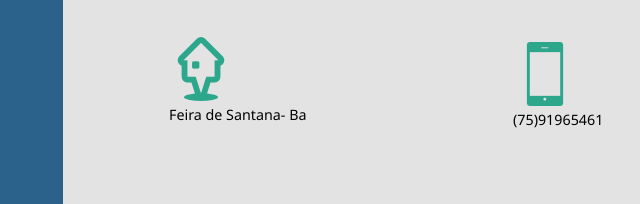
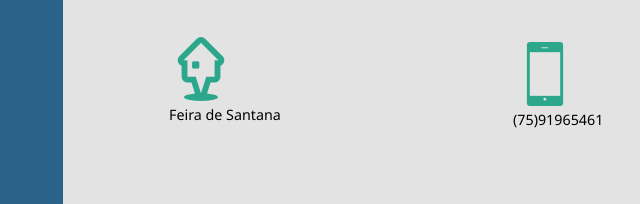
Before and after one commit to xRosbergx/MeuModeloPortifolio, a plain HTML site: page index.html in a window 1280 px wide. Shown: the part 2175-2379 px from the top of the page, 237-877 px from the left. Drawn offline with Linux system fonts and the light colour scheme.

Commit message:
Update index.html

```diff
--- a/index.html
+++ b/index.html
@@ -240,7 +240,7 @@
 
             <div class="contact-section width"><!-- Contact Section Start -->
                 <article class="box_contato">
-                    <p class="local"><img src="media/casa.png"><br/>Feira de Santana- Ba</p>
+                    <p class="local"><img src="media/casa.png"><br/>Feira de Santana</p>
                 </article>
                 <article class="box_contato">
                      <p class="tel"><img src="media/contato.png"><br/>(75)91965461</p>
```
